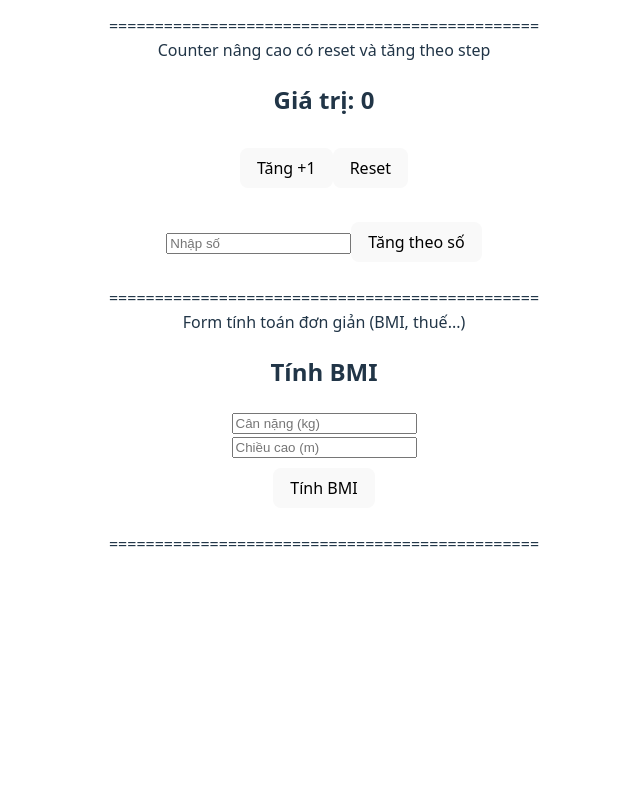
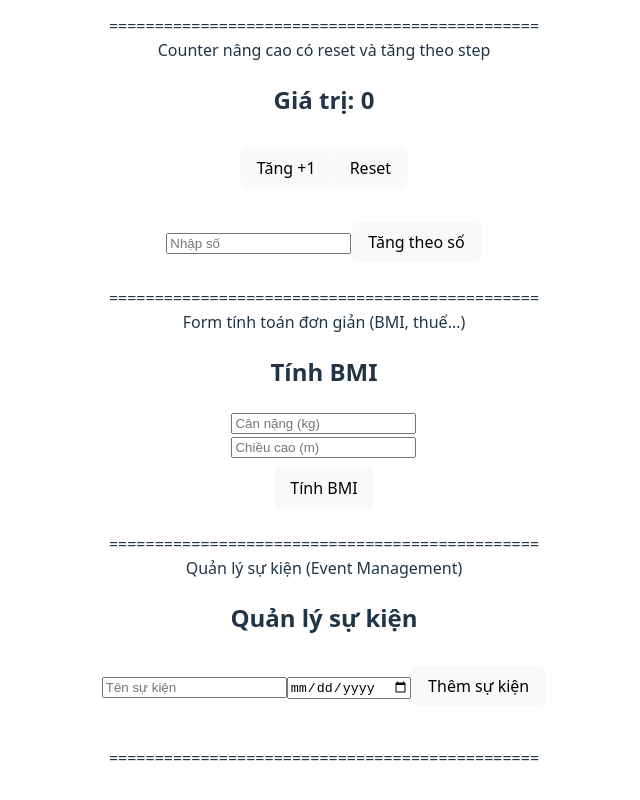
Before and after one commit to buimanhhieu/LapTrinhGiaoDien, a React (Vite) app: page / in a window 1280 px wide. Shown: the part 1453-2253 px from the top of the page, without its empty margins (316-956 px from the left). Before the commit the page ends 2041 px from the top, so only its background shows below. Built offline with nearby package versions, Linux system fonts and the light colour scheme.

Commit message:
bai 9 Quản lý sự kiện

```diff
--- a/src/App.jsx
+++ b/src/App.jsx
@@ -11,7 +11,7 @@ import UserList from './feature/UserList'
 import Counter from './feature/Counter'
 import BmiForm from './feature/BmiForm'
 
-
+import EventManager from './feature/EventManager'
 
 
 
@@ -56,6 +56,10 @@ function App() {
       <span> Form tính toán đơn giản (BMI, thuế...)</span><br />
       <BmiForm /><br />
       <span>===============================================</span><br />
+
+      <span> Quản lý sự kiện (Event Management)</span><br />
+      <EventManager /><br />
+      <span>===============================================</span><br />
     </>
   )
 }
--- /dev/null
+++ b/src/components/eventSlice.jsx
@@ -0,0 +1,26 @@
+import { createSlice } from '@reduxjs/toolkit'
+
+const eventSlice = createSlice({
+  name: 'events',
+  initialState: {
+    events: []
+  },
+  reducers: {
+    addEvent: (state, action) => {
+      state.events.push({ ...action.payload, id: Date.now() })
+    },
+    editEvent: (state, action) => {
+      const { id, data } = action.payload
+      const index = state.events.findIndex(e => e.id === id)
+      if (index !== -1) {
+        state.events[index] = { ...state.events[index], ...data }
+      }
+    },
+    deleteEvent: (state, action) => {
+      state.events = state.events.filter(e => e.id !== action.payload)
+    }
+  }
+})
+
+export const { addEvent, editEvent, deleteEvent } = eventSlice.actions
+export default eventSlice.reducer
--- a/src/components/store.jsx
+++ b/src/components/store.jsx
@@ -8,6 +8,8 @@ import authReducer from './authSlice'
 import userReducer from './userSlice'
 import counterReducer2 from './counterSlice2'
 import formReducer from './formSlice'
+import eventReducer from './eventSlice'
+
 
 export const store = configureStore({
   reducer: {
@@ -18,6 +20,8 @@ export const store = configureStore({
     auth: authReducer,
     users: userReducer,
     counter2: counterReducer2,
-    form: formReducer
+    form: formReducer,
+    events: eventReducer
+
   }
 })
--- /dev/null
+++ b/src/feature/EventManager.jsx
@@ -0,0 +1,68 @@
+import { useDispatch, useSelector } from 'react-redux'
+import { useState } from 'react'
+import { addEvent, editEvent, deleteEvent } from '../components/eventSlice'
+
+function EventManager() {
+  const events = useSelector(state => state.events.events)
+  const dispatch = useDispatch()
+
+  const [form, setForm] = useState({ title: '', date: '' })
+  const [isEditing, setIsEditing] = useState(false)
+  const [editId, setEditId] = useState(null)
+
+  const handleChange = (e) => {
+    setForm({ ...form, [e.target.name]: e.target.value })
+  }
+
+  const handleSubmit = () => {
+    if (!form.title || !form.date) return
+    if (isEditing) {
+      dispatch(editEvent({ id: editId, data: form }))
+      setIsEditing(false)
+      setEditId(null)
+    } else {
+      dispatch(addEvent(form))
+    }
+    setForm({ title: '', date: '' })
+  }
+
+  const handleEdit = (event) => {
+    setForm({ title: event.title, date: event.date })
+    setIsEditing(true)
+    setEditId(event.id)
+  }
+
+  return (
+    <div>
+      <h2>Quản lý sự kiện</h2>
+      <input
+        type="text"
+        name="title"
+        placeholder="Tên sự kiện"
+        value={form.title}
+        onChange={handleChange}
+      />
+      <input
+        type="date"
+        name="date"
+        value={form.date}
+        onChange={handleChange}
+      />
+      <button onClick={handleSubmit}>
+        {isEditing ? 'Cập nhật' : 'Thêm sự kiện'}
+      </button>
+
+      <ul>
+        {events.map(event => (
+          <li key={event.id}>
+            {event.title} - {event.date}
+            <button onClick={() => handleEdit(event)}>Sửa</button>
+            <button onClick={() => dispatch(deleteEvent(event.id))}>Xoá</button>
+          </li>
+        ))}
+      </ul>
+    </div>
+  )
+}
+
+export default EventManager
```
